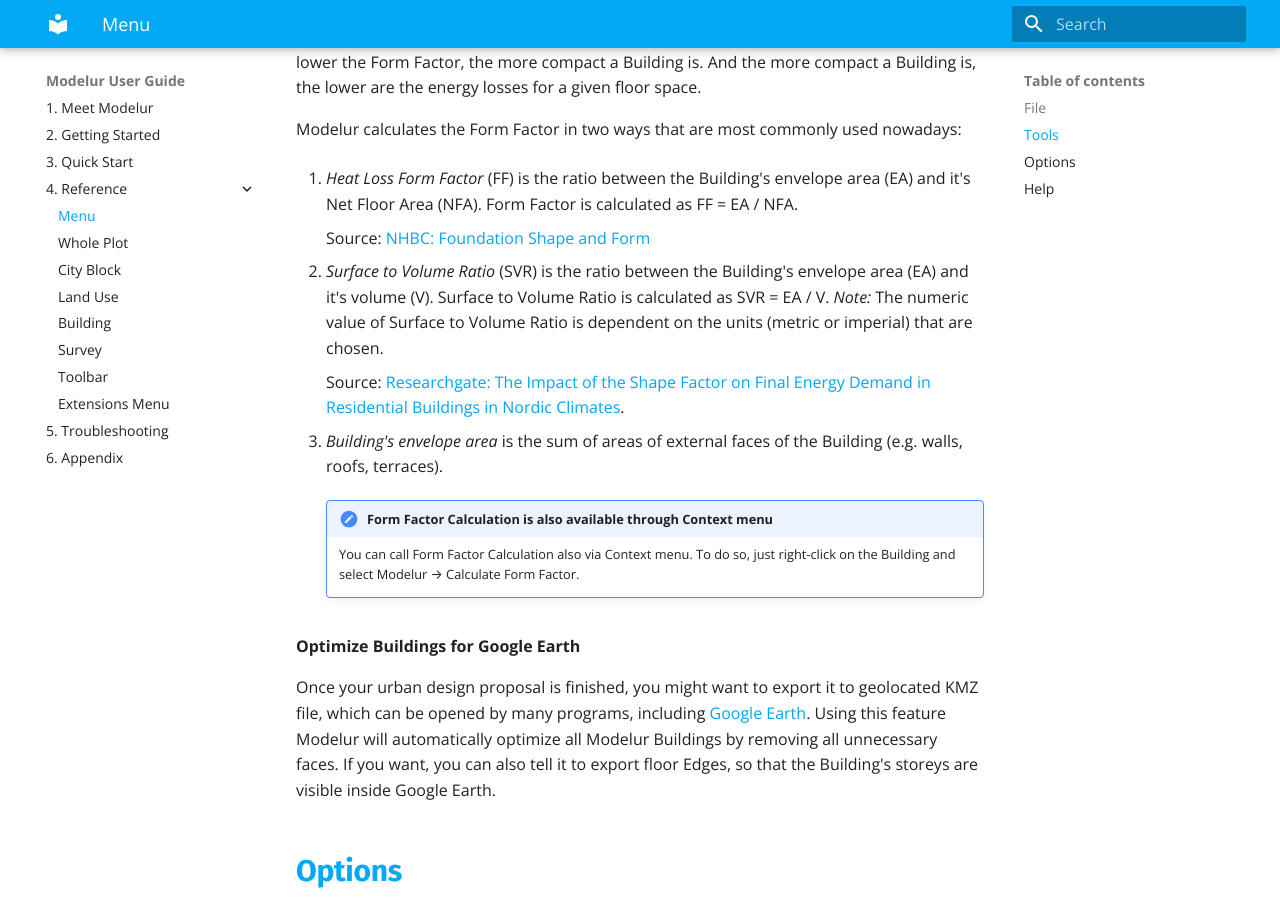
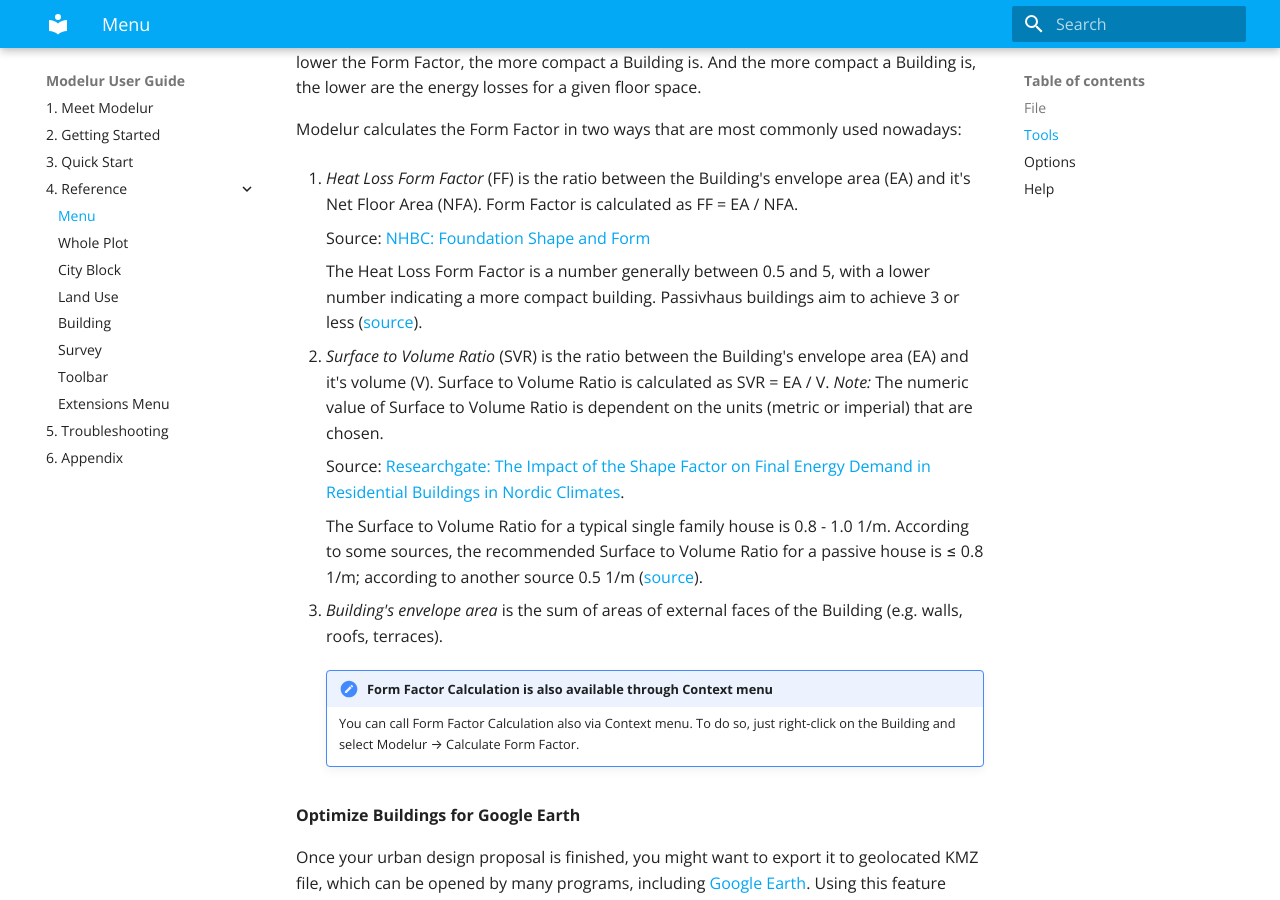
Before and after one commit to Modelur/docs, an MkDocs documentation site: the page built from docs/reference/menu.md, in a window 1280 px wide and 900 px high, scrolled down 3337 px. Built offline with MkDocs 1.6.1 and Material for MkDocs 9.7.7, drawn with Linux system fonts in a browser that asks for light colours; old or Windows-style settings are respelled for this version of MkDocs.

Commit message:
Add number reference for Form Factor

```diff
--- a/docs/reference/menu.md
+++ b/docs/reference/menu.md
@@ -70,9 +70,13 @@
 
     Source: [NHBC: Foundation Shape and Form](https://www.nhbcfoundation.org/wp-content/uploads/2016/10/NF-72-NHBC-Foundation_Shape-and-Form.pdf)
 
+    The Heat Loss Form Factor is a number generally between 0.5 and 5, with a lower number indicating a more compact building. Passivhaus buildings aim to achieve 3 or less ([source](http://www.greenspec.co.uk/building-design/heat-loss-form-factor/)).
+
 1. *Surface to Volume Ratio* (SVR) is the ratio between the Building's envelope area (EA) and it's volume (V). Surface to Volume Ratio is calculated as SVR = EA / V. _Note:_ The numeric value of Surface to Volume Ratio is dependent on the units (metric or imperial) that are chosen.
 
     Source: [Researchgate: The Impact of the Shape Factor on Final Energy Demand in Residential Buildings in Nordic Climates](https://www.researchgate.net/publication/268188069_The_Impact_of_the_Shape_Factor_on_Final_Energy_Demand_in_Residential_Buildings_in_Nordic_Climates).
+
+    The Surface to Volume Ratio for a typical single family house is 0.8 - 1.0 1/m. According to some sources, the recommended Surface to Volume Ratio for a passive house is ≤ 0.8 1/m; according to another source 0.5 1/m ([source](http://www.forum-holzbau.com/pdf/ihf09_Lylykangas.pdf)).
 
 1. *Building's envelope area* is the sum of areas of external faces of the Building (e.g. walls, roofs, terraces).
 
```
